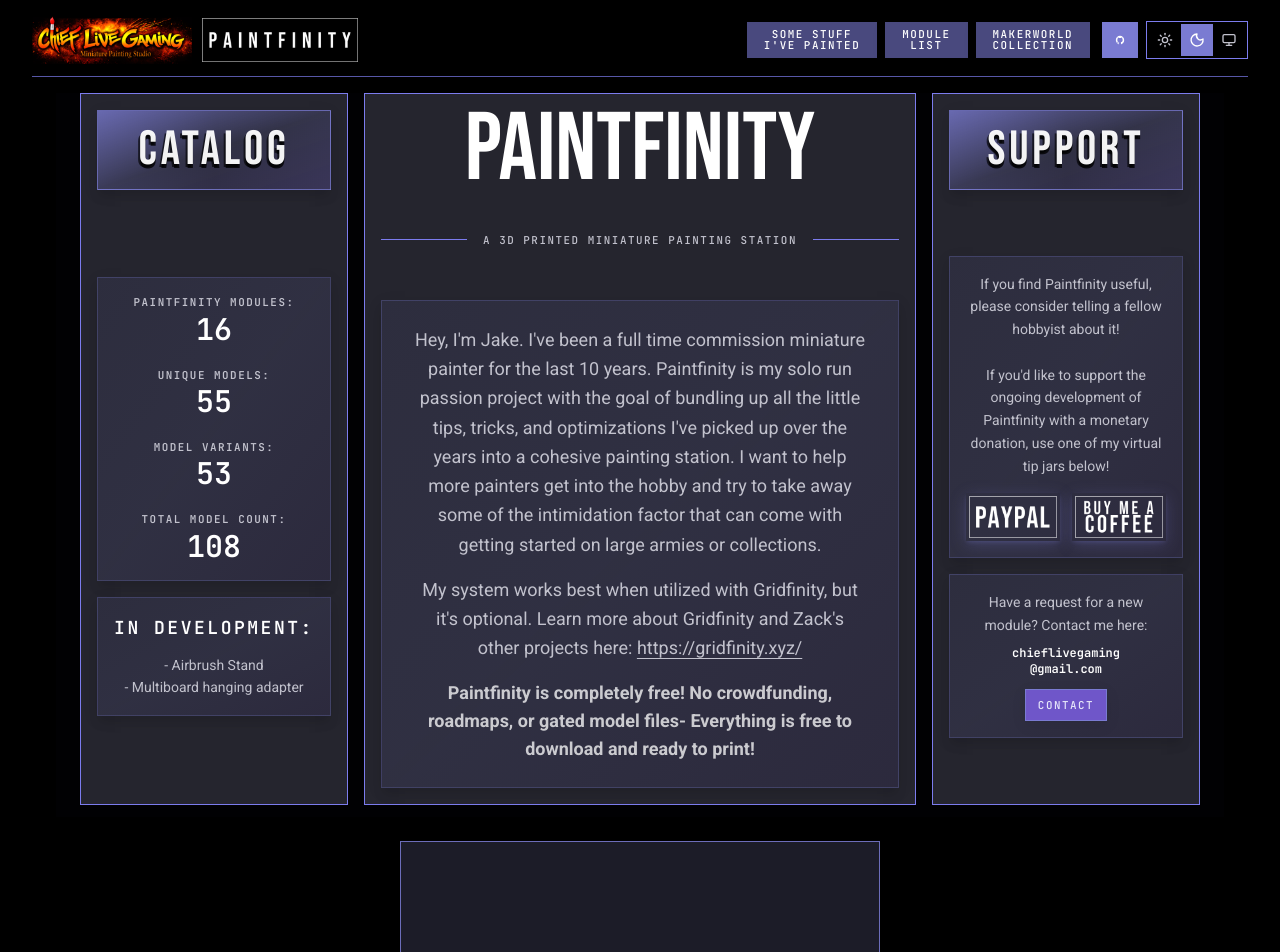
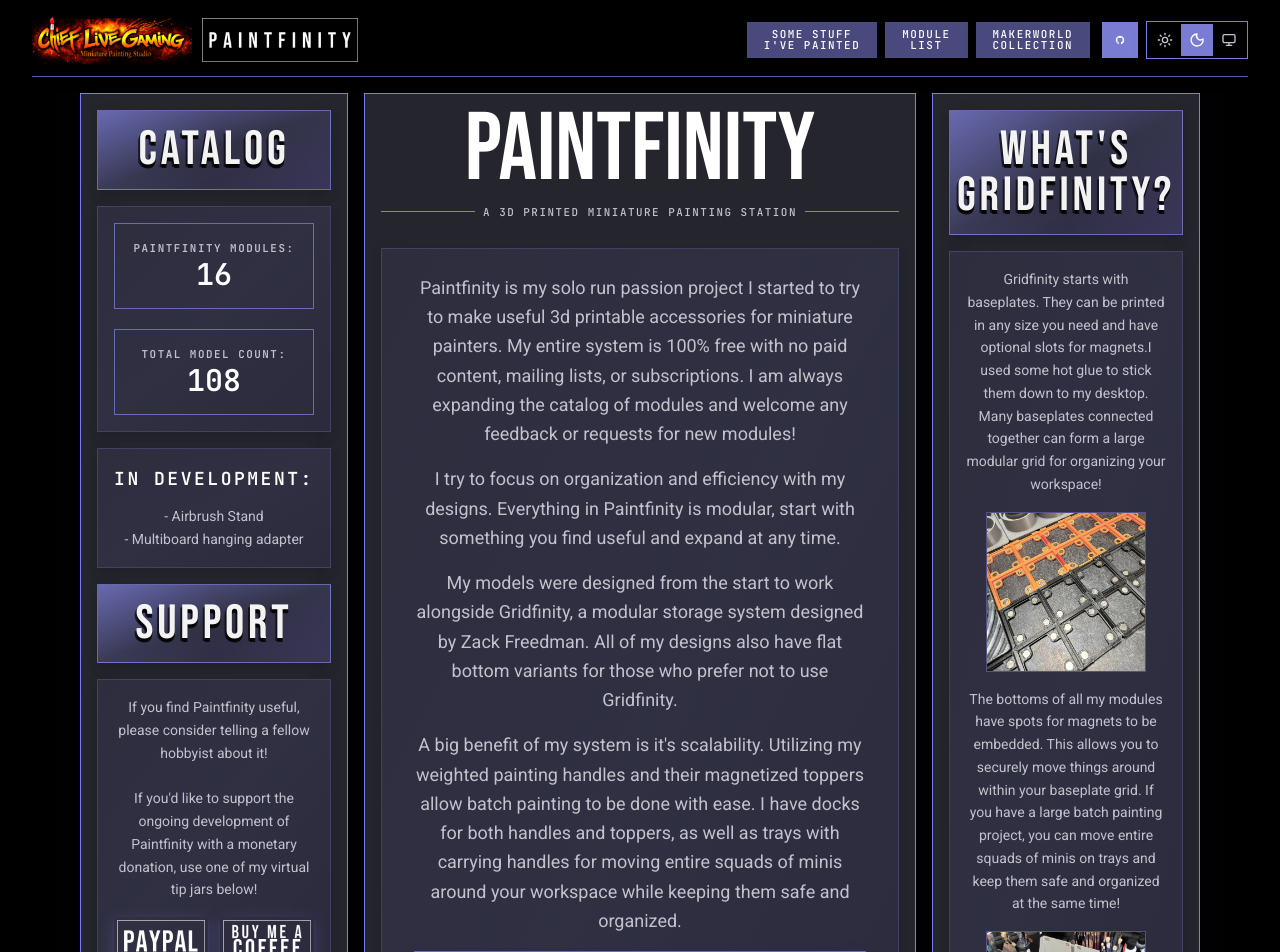
Before and after one commit to jwhiteeagle/paintfinity_painting_station, a React (Vite) app: page / in a window 1280 px wide. Shown: the top 952 px of the page. Built offline with nearby package versions, Linux system fonts and the light colour scheme.

Commit message:
updated hero header and main copy blocks. added more general gridfinity info.

```diff
--- a/src/App.tsx
+++ b/src/App.tsx
@@ -8,6 +8,8 @@
 import { SiteHeader } from "@/components/app/site-header";
 import { Button, buttonVariants } from "@/components/ui/button";
 import buyMeCoffeeButtonUrl from "@/assets/buymecoffee-560x280.png";
+import gridfinityDemoUrl from "@/assets/gridfinity_demo.webp";
+import gridfinityBinsDemoUrl from "@/assets/gridfinity_demo_1.webp";
 import { moduleHeroImages } from "@/assets/module/module-hero-images";
 import paypalButtonUrl from "@/assets/paypal-560x280.png";
 import moduleCatalog from "@/data/paintfinity-modules.json";
@@ -29,6 +31,7 @@
           title="Paintfinity"
           tagline="A 3D printed miniature painting station"
           leftRail={
+            <div className="layout-stack gap-3 sm:gap-4">
               <HeroRail title="Catalog">
                 <HeroRailPanel>
                   <CatalogStats totals={moduleCatalog.totals} />
@@ -45,8 +48,6 @@
                   </p>
                 </HeroRailPanel>
               </HeroRail>
-          }
-          rightRail={
               <HeroRail title="Support">
                 <HeroRailPanel>
                   <p className="type-body">
@@ -111,17 +112,32 @@
                   </a>
                 </HeroRailPanel>
               </HeroRail>
+            </div>
           }
-        >
-          <p>
-             Hey, I'm Jake. I've been a full time commission miniature painter for the last 10 years.
-             Paintfinity is my solo run passion project with the goal of bundling up all the little tips,
-             tricks, and optimizations I've picked up over the years into a cohesive painting station.
-             I want to help more painters get into the hobby and try to take away some of the intimidation factor
-             that can come with getting started on large armies or collections.
+
+          rightRail={
+            <HeroRail title="What's Gridfinity?">
+              <HeroRailPanel>
+                <div className="layout-stack gap-3 sm:gap-4">
+                  <p className="type-body">
+                    Gridfinity starts with baseplates. They can be printed in any size you need and have optional slots for magnets.I used some hot glue to stick them down to my desktop. Many baseplates connected together can form a large modular grid for organizing your workspace!
                   </p>
-          <p>
-            My system works best when utilized with Gridfinity, but it's optional.
+                  <img
+                    src={gridfinityDemoUrl}
+                    alt="Gridfinity baseplate demo"
+                    loading="lazy"
+                    className="mx-auto block aspect-square w-full max-w-40 border border-primary/50 bg-muted/10 object-contain"
+                  />
+                  <p className="type-body">
+                    The bottoms of all my modules have spots for magnets to be embedded. This allows you to securely move things around within your baseplate grid. If you have a large batch painting project, you can move entire squads of minis on trays and keep them safe and organized at the same time!
+                  </p>
+                  <img
+                    src={gridfinityBinsDemoUrl}
+                    alt="Gridfinity bins and baseplate demo"
+                    loading="lazy"
+                    className="mx-auto block aspect-square w-full max-w-40 border border-primary/50 bg-muted/10 object-contain"
+                  />
+                  <p className="type-body">
                     Learn more about Gridfinity and Zack's other projects here:{" "}
                     <a
                       href="https://gridfinity.xyz/"
@@ -132,15 +148,26 @@
                       https://gridfinity.xyz/
                     </a>
                   </p>
-          <p className="text-lg font-bold text-foreground/75">
-            Paintfinity is completely free!
-            No crowdfunding, roadmaps, or gated model files- Everything is free to download and ready to print!
+                </div>
+              </HeroRailPanel>
+            </HeroRail>
+          }
+        >
+          <p>
+             Paintfinity is my solo run passion project I started to try to make useful 3d printable accessories for miniature painters. My entire system is 100% free with no paid content, mailing lists, or subscriptions. I am always expanding the catalog of modules and welcome any feedback or requests for new modules!
           </p>
+          <p>
+             I try to focus on organization and efficiency with my designs. Everything in Paintfinity is modular, start with something you find useful and expand at any time.
+          </p>
+          <p>
+             My models were designed from the start to work alongside Gridfinity, a modular storage system designed by Zack Freedman. All of my designs also have flat bottom variants for those who prefer not to use Gridfinity.
+          </p>
+          <p>
+             A big benefit of my system is it's scalability. Utilizing my weighted painting handles and their magnetized toppers allow batch painting to be done with ease. I have docks for both handles and toppers, as well as trays with carrying handles for moving entire squads of minis around your workspace while keeping them safe and organized.
+          </p>
+
+          <GifPlayer gifUrl="/embeds/paintfinity-handle-demo-v1.gif" />
         </HeroHeader>
-      </SectionContainer>
-
-      <SectionContainer>
-        <GifPlayer gifUrl="/embeds/paintfinity-handle-demo-v1.gif" />
       </SectionContainer>
 
       <SectionContainer
--- a/src/assets.d.ts
+++ b/src/assets.d.ts
@@ -2,3 +2,8 @@
   const src: string
   export default src
 }
+
+declare module "*.webp" {
+  const src: string
+  export default src
+}
--- a/src/components/app/catalog-stats.tsx
+++ b/src/components/app/catalog-stats.tsx
@@ -18,7 +18,7 @@
 
 function CatalogStat({ label, value }: CatalogStatProps) {
   return (
-    <div>
+    <div className="border border-primary/80 p-4">
       <dt className="type-meta font-semibold text-muted-foreground">
         {label}
       </dt>
@@ -33,8 +33,6 @@
   return (
     <dl className="grid w-full grid-cols-2 gap-x-3 gap-y-3 sm:gap-x-4 sm:gap-y-5 xl:grid-cols-1">
       <CatalogStat label="Paintfinity Modules:" value={totals.modules} />
-      <CatalogStat label="Unique Models:" value={totals.uniqueModels} />
-      <CatalogStat label="Model Variants:" value={totals.variants} />
       <CatalogStat
         label="Total Model Count:"
         value={totals.totalModelsAndVariants}
--- a/src/components/app/hero-header.tsx
+++ b/src/components/app/hero-header.tsx
@@ -1,7 +1,8 @@
 import * as React from "react"
 
 export type HeroHeaderProps = {
-  title: React.ReactNode
+  title?: React.ReactNode
+  subtitle?: React.ReactNode
   tagline?: React.ReactNode
   children?: React.ReactNode
   leftRail?: React.ReactNode
@@ -9,7 +10,8 @@
 }
 
 export type HeroRailProps = {
-  title: React.ReactNode
+  title?: React.ReactNode
+  subtitle?: React.ReactNode
   children: React.ReactNode
 }
 
@@ -17,15 +19,18 @@
   children: React.ReactNode
 }
 
-export function HeroRail({ title, children }: HeroRailProps) {
+export function HeroRail({ subtitle, title, children }: HeroRailProps) {
   return (
-    <div className="layout-stack h-full gap-3 sm:gap-4">
+    <div className="layout-stack gap-3 sm:gap-4">
       <div className="surface-gradient-emphasis layout-center min-h-11 border px-3 py-2 sm:min-h-15 sm:px-4 sm:py-4">
         <h2 className="type-card-title relative sm:text-5xl">
           {title}
         </h2>
+        <h3 className="type-card-title relative sm:text-2xl">
+          {subtitle}
+        </h3>
       </div>
-      <div className="layout-stack flex-1 justify-center gap-3 sm:gap-4">
+      <div className="layout-stack justify-start gap-3 sm:gap-4">
         {children}
       </div>
     </div>
@@ -57,7 +62,7 @@
         ) : null}
 
         <div className="surface-card order-1 p-3 shadow-none sm:p-4 md:col-span-2 xl:order-2 xl:col-span-2">
-          <div className="layout-stack items-center gap-3 sm:gap-5">
+          <div className="layout-stack items-center justify-start gap-3 sm:gap-3">
             <h1
               className="type-display text-5xl leading-[0.85] sm:text-7xl lg:text-8xl"
             >
@@ -65,7 +70,7 @@
             </h1>
 
             {tagline ? (
-              <div className="layout-center mt-3 w-full max-w-3xl gap-2 sm:mt-5 sm:gap-4">
+              <div className="layout-center w-full max-w-3xl gap-2 sm:gap-2">
                 <span className="h-px flex-1 bg-border" aria-hidden="true" />
                 <p className="type-meta text-muted-foreground">
                   {tagline}
@@ -75,7 +80,7 @@
             ) : null}
 
             {children ? (
-              <div className="surface-gradient mt-4 w-full max-w-4xl px-4 py-4 sm:mt-8 sm:px-8 sm:py-6">
+              <div className="surface-gradient mt-4 w-full max-w-4xl px-4 py-4 sm:mt-4 sm:px-8 sm:py-6">
                 <div className="type-body layout-stack mx-auto max-w-3xl gap-3 sm:gap-4 sm:text-lg">
                   {children}
                 </div>
```
Also changed, not shown: src/assets/gridfinity_demo.webp (added), src/assets/gridfinity_demo_1.webp (added). Lines whose indentation alone changed are shown as unchanged.
